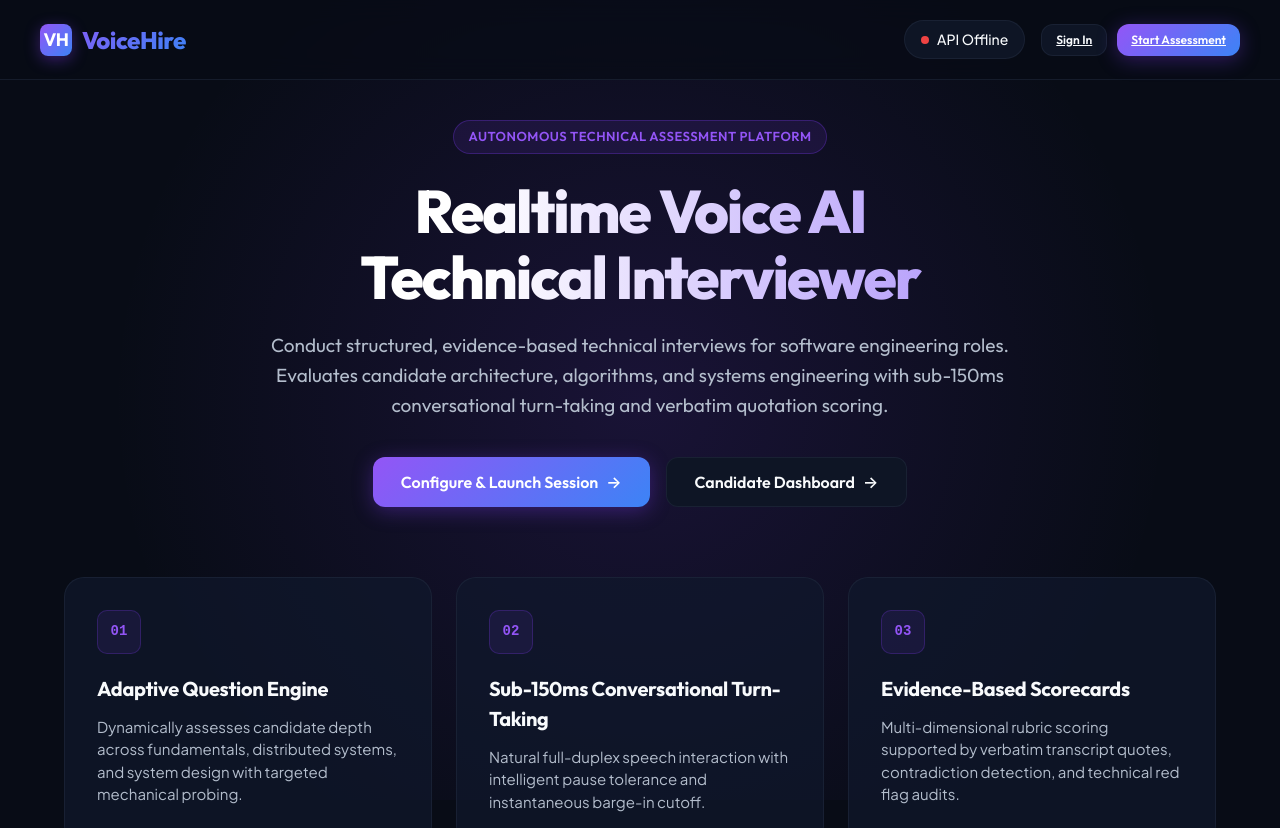
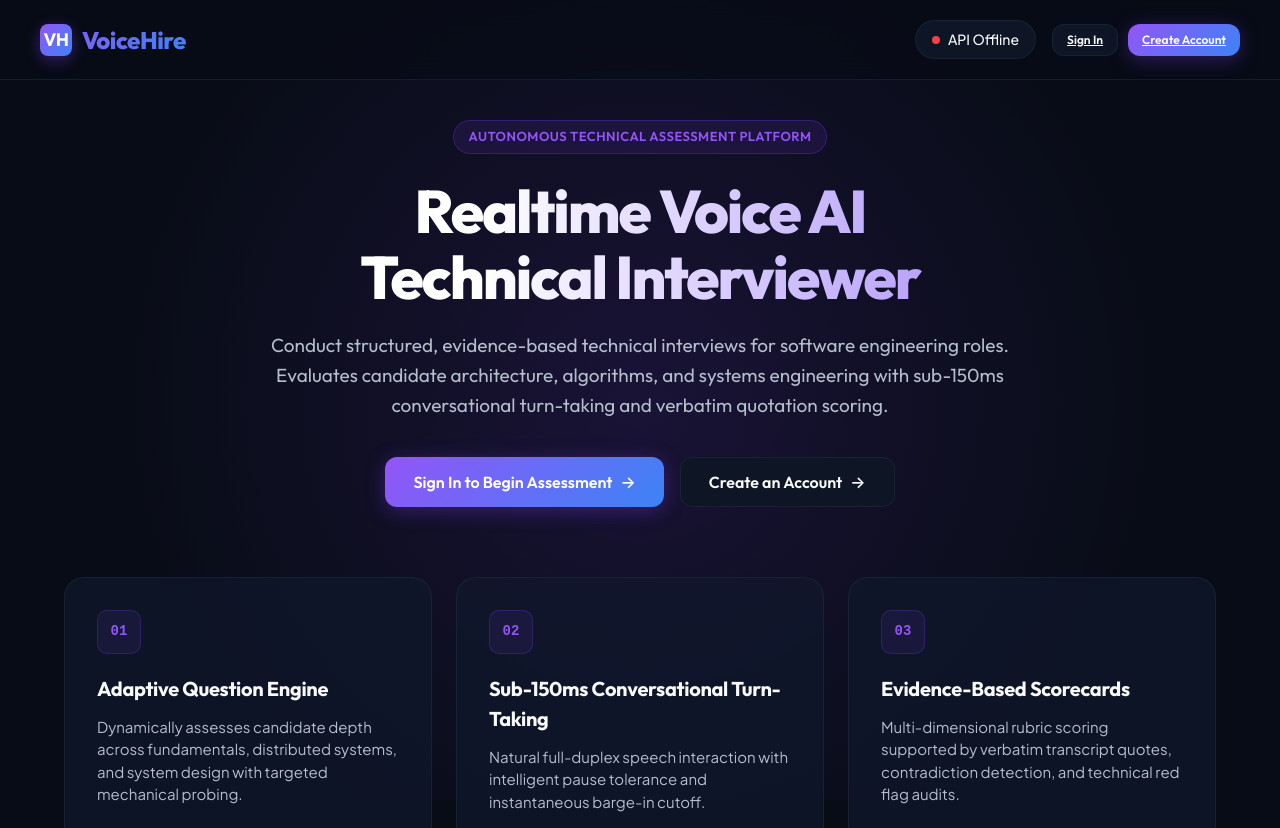
Before and after one commit to thedevanshshukla/Voice_Hire, a React (Vite) app in the folder frontend/: page / in a window 1280 px wide. Shown: the top 828 px of the page. Built offline with nearby package versions, Linux system fonts and the light colour scheme; no server answers.

Commit message:
fix(auth): require authentication before launching assessment and protect routes

```diff
--- a/frontend/src/App.tsx
+++ b/frontend/src/App.tsx
@@ -1,5 +1,5 @@
 import { useEffect, useState } from 'react';
-import { BrowserRouter, Routes, Route, useNavigate, Link } from 'react-router-dom';
+import { BrowserRouter, Routes, Route, useNavigate, Link, Navigate } from 'react-router-dom';
 import { AuthProvider, useAuth } from './context/AuthContext';
 import { AuthView } from './components/AuthView';
 import { DashboardView } from './components/DashboardView';
@@ -19,6 +19,21 @@ interface HealthStatus {
     vad?: string;
   };
 }
+
+// Protected Route Guard requiring active authentication
+const ProtectedRoute: React.FC<{ children: React.ReactNode }> = ({ children }) => {
+  const { isAuthenticated, loading } = useAuth();
+
+  if (loading) {
+    return <div className="loading-state">Checking session authorization...</div>;
+  }
+
+  if (!isAuthenticated) {
+    return <Navigate to="/auth" replace />;
+  }
+
+  return <>{children}</>;
+};
 
 const NavigationBar: React.FC<{ backendHealth: HealthStatus | null; loading: boolean; error: boolean }> = ({
   backendHealth: _backendHealth,
@@ -64,8 +79,8 @@ const NavigationBar: React.FC<{ backendHealth: HealthStatus | null; loading: boo
             <Link to="/auth" className="btn btn-secondary btn-sm">
               Sign In
             </Link>
-            <Link to="/setup" className="btn btn-primary btn-sm">
-              Start Assessment
+            <Link to="/auth" className="btn btn-primary btn-sm">
+              Create Account
             </Link>
           </div>
         )}
@@ -91,14 +106,29 @@ const HomePage: React.FC<{ backendHealth: HealthStatus | null }> = ({ backendHea
         </p>
 
         <div className="btn-container">
-          <button className="btn btn-primary" onClick={() => navigate(isAuthenticated ? '/setup' : '/auth')}>
-            <span>Configure & Launch Session</span>
-            <span>→</span>
-          </button>
-          <button className="btn btn-secondary" onClick={() => navigate('/dashboard')}>
-            <span>Candidate Dashboard</span>
-            <span>→</span>
-          </button>
+          {isAuthenticated ? (
+            <>
+              <button className="btn btn-primary" onClick={() => navigate('/setup')}>
+                <span>Configure & Launch Assessment</span>
+                <span>→</span>
+              </button>
+              <button className="btn btn-secondary" onClick={() => navigate('/dashboard')}>
+                <span>Assessment Dashboard</span>
+                <span>→</span>
+              </button>
+            </>
+          ) : (
+            <>
+              <button className="btn btn-primary" onClick={() => navigate('/auth')}>
+                <span>Sign In to Begin Assessment</span>
+                <span>→</span>
+              </button>
+              <button className="btn btn-secondary" onClick={() => navigate('/auth')}>
+                <span>Create an Account</span>
+                <span>→</span>
+              </button>
+            </>
+          )}
         </div>
 
         {/* Providers & Capabilities Banner */}
@@ -184,10 +214,38 @@ function App() {
             <Routes>
               <Route path="/" element={<HomePage backendHealth={backendHealth} />} />
               <Route path="/auth" element={<AuthView apiUrl={API_URL} />} />
-              <Route path="/dashboard" element={<DashboardView apiUrl={API_URL} />} />
-              <Route path="/setup" element={<InterviewSetup apiUrl={API_URL} />} />
-              <Route path="/interview/:sessionId" element={<VoiceRoom apiUrl={API_URL} />} />
-              <Route path="/report/:sessionId" element={<ReportView apiUrl={API_URL} />} />
+              <Route
+                path="/dashboard"
+                element={
+                  <ProtectedRoute>
+                    <DashboardView apiUrl={API_URL} />
+                  </ProtectedRoute>
+                }
+              />
+              <Route
+                path="/setup"
+                element={
+                  <ProtectedRoute>
+                    <InterviewSetup apiUrl={API_URL} />
+                  </ProtectedRoute>
+                }
+              />
+              <Route
+                path="/interview/:sessionId"
+                element={
+                  <ProtectedRoute>
+                    <VoiceRoom apiUrl={API_URL} />
+                  </ProtectedRoute>
+                }
+              />
+              <Route
+                path="/report/:sessionId"
+                element={
+                  <ProtectedRoute>
+                    <ReportView apiUrl={API_URL} />
+                  </ProtectedRoute>
+                }
+              />
             </Routes>
           </main>
 
```
